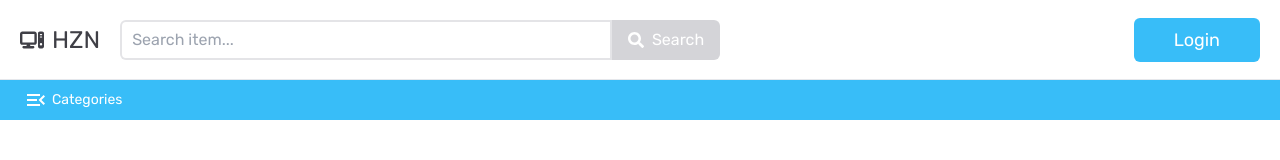
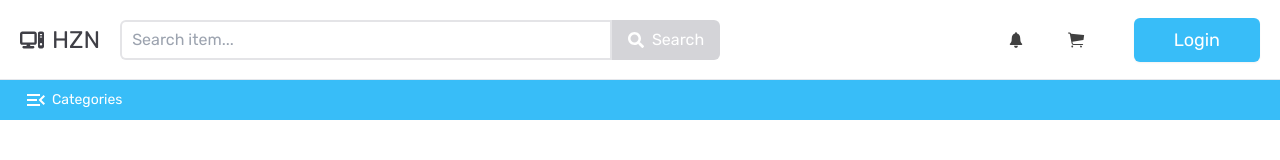
Before and after one commit to randhysatrio/heizenberg-next, a Next.js app: page / in a window 1280 px wide. Shown: the top 160 px of the page. Built offline with nearby package versions, Linux system fonts and the light colour scheme; no server answers.

Commit message:
create hover dropdown, install date-fns

```diff
--- a/package.json
+++ b/package.json
@@ -10,6 +10,7 @@
   },
   "dependencies": {
     "client-only": "^0.0.1",
+    "date-fns": "^3.3.1",
     "downshift": "^8.3.1",
     "formik": "^2.4.5",
     "framer-motion": "^11.0.3",
--- /dev/null
+++ b/src/app/_components/Button/ButtonPrimary.tsx
@@ -0,0 +1,20 @@
+"use client";
+
+import { HTMLMotionProps, motion } from "framer-motion";
+
+export default function ButtonPrimary({
+  children,
+  className,
+  ...props
+}: HTMLMotionProps<"button">) {
+  return (
+    <motion.button
+      whileTap={{ scale: 0.95 }}
+      whileHover={{ filter: `brightness(1.1)` }}
+      {...props}
+      className={`font-rubik-bold rounded-md bg-sky-400 px-4 py-2 text-white shadow-sm sm:px-6 lg:px-10 lg:text-lg ${className ?? ""}`}
+    >
+      {children}
+    </motion.button>
+  );
+}
--- /dev/null
+++ b/src/app/_components/Dropdown/HoverDropdown.tsx
@@ -0,0 +1,44 @@
+"use client";
+
+import { useState } from "react";
+
+import { motion } from "framer-motion";
+
+import useMeasure from "react-use-measure";
+
+type HoverDropdownProps = {
+  header: React.ReactNode;
+  children: React.ReactNode;
+};
+export default function HoverDropdown({
+  header,
+  children,
+}: HoverDropdownProps) {
+  // OPEN CLOSE STATES
+  const [open, setOpen] = useState(false);
+
+  // ELEMENT MEASURE
+  const [ref, { height }] = useMeasure();
+
+  return (
+    <div
+      onMouseEnter={() => setOpen(true)}
+      onMouseLeave={() => setOpen(false)}
+      className="group relative flex w-fit flex-col items-center"
+    >
+      {header}
+
+      <motion.article
+        animate={{ height }}
+        transition={{ bounce: 0 }}
+        className="absolute top-[100%] z-10 origin-top overflow-hidden"
+      >
+        {open && (
+          <div ref={ref} className="w-fit">
+            {children}
+          </div>
+        )}
+      </motion.article>
+    </div>
+  );
+}
--- a/src/app/_components/Header/Authentication.tsx
+++ b/src/app/_components/Header/Authentication.tsx
@@ -5,7 +5,7 @@ import { useEffect, useState } from "react";
 import { useRouter } from "next/navigation";
 
 // COMPONENTS
-import { motion } from "framer-motion";
+import ButtonPrimary from "../Button/ButtonPrimary";
 import Sidebar from "../Sidebar";
 
 // STORE
@@ -39,7 +39,7 @@ export default function Authentication() {
     <>
       {isLoggedIn ? (
         <>
-          <motion.button onClick={toggleSidebar}>click me</motion.button>
+          <button onClick={toggleSidebar}>click me</button>
 
           <Sidebar open={openSidebar} close={toggleSidebar}>
             <div className="flex h-screen w-60 flex-col bg-white p-4">
@@ -48,14 +48,9 @@ export default function Authentication() {
           </Sidebar>
         </>
       ) : (
-        <motion.button
-          whileTap={{ scale: 0.95 }}
-          whileHover={{ filter: `brightness(1.05)` }}
-          onClick={() => router.push("/login")}
-          className="font-rubik-bold shdaow-sm rounded-md bg-sky-400 px-4 py-2 text-white sm:px-6 lg:px-10 lg:text-lg"
-        >
+        <ButtonPrimary onClick={() => router.push("/login")}>
           Login
-        </motion.button>
+        </ButtonPrimary>
       )}
     </>
   );
--- /dev/null
+++ b/src/app/_components/Header/HeaderMenus/CartDropdown.tsx
@@ -0,0 +1,33 @@
+import Link from "next/link";
+
+import ButtonPrimary from "../../Button/ButtonPrimary";
+import HoverDropdown from "../../Dropdown/HoverDropdown";
+
+import { IoIosCart } from "react-icons/io";
+
+export default function CartDropdown({ isLoggedIn }: { isLoggedIn: boolean }) {
+  return (
+    <HoverDropdown
+      header={
+        <div className="cursor-pointer rounded-md p-2 group-hover:bg-zinc-100">
+          <IoIosCart className="h-5 w-5 text-black/75 group-hover:text-black" />
+        </div>
+      }
+    >
+      {isLoggedIn ? (
+        <div></div>
+      ) : (
+        <div className="flex h-72 w-60 flex-col items-center justify-center gap-8 rounded-md border bg-white">
+          <div className="font-rubik-extrabold">
+            <h4 className="tracking none text-lg">Login to</h4>
+            <h2 className="text-xl">See your Cart</h2>
+          </div>
+
+          <Link href={"/login"}>
+            <ButtonPrimary>Login</ButtonPrimary>
+          </Link>
+        </div>
+      )}
+    </HoverDropdown>
+  );
+}
--- /dev/null
+++ b/src/app/_components/Header/HeaderMenus/NotificationDropdown.tsx
@@ -0,0 +1,37 @@
+import Link from "next/link";
+
+import ButtonPrimary from "../../Button/ButtonPrimary";
+import HoverDropdown from "../../Dropdown/HoverDropdown";
+
+import { IoIosNotifications } from "react-icons/io";
+
+export default function NotificationDropdown({
+  isLoggedIn,
+}: {
+  isLoggedIn: boolean;
+}) {
+  return (
+    <HoverDropdown
+      header={
+        <div className="cursor-pointer rounded-md p-2 group-hover:bg-zinc-100">
+          <IoIosNotifications className="h-5 w-5 text-black/75 group-hover:text-black" />
+        </div>
+      }
+    >
+      {isLoggedIn ? (
+        <div></div>
+      ) : (
+        <div className="flex h-72 w-72 flex-col items-center justify-center gap-8 rounded-md border bg-white">
+          <div className="font-rubik-extrabold">
+            <h4 className="tracking none text-lg">Login to</h4>
+            <h2 className="text-xl">See your Notification</h2>
+          </div>
+
+          <Link href={"/login"}>
+            <ButtonPrimary>Login</ButtonPrimary>
+          </Link>
+        </div>
+      )}
+    </HoverDropdown>
+  );
+}
--- /dev/null
+++ b/src/app/_components/Header/HeaderMenus/index.tsx
@@ -0,0 +1,19 @@
+import { cookies } from "next/headers";
+
+import NotificationDropdown from "./NotificationDropdown";
+import CartDropdown from "./CartDropdown";
+
+import { COOKIE_NAME } from "@/app/_config/constanst";
+
+export default function HeaderMenus() {
+  // COOKIES
+  const cookieStore = cookies();
+  const isLoggedIn = cookieStore.has(COOKIE_NAME);
+
+  return (
+    <section className="mx-10 hidden items-center gap-6 lg:flex">
+      <NotificationDropdown isLoggedIn={isLoggedIn} />
+      <CartDropdown isLoggedIn={isLoggedIn} />
+    </section>
+  );
+}
--- a/src/app/_components/Header/index.tsx
+++ b/src/app/_components/Header/index.tsx
@@ -5,6 +5,8 @@ import Authentication from "./Authentication";
 import CategorySidebar from "./CategorySidebar";
 
 import { FaComputer } from "react-icons/fa6";
+import HoverDropdown from "../Dropdown/HoverDropdown";
+import HeaderMenus from "./HeaderMenus";
 
 export default function Header() {
   return (
@@ -21,6 +23,8 @@ export default function Header() {
 
         <Searchbar />
 
+        <HeaderMenus />
+
         <Authentication />
       </section>
 
--- a/src/app/_components/Tabs/index.tsx
+++ b/src/app/_components/Tabs/index.tsx
@@ -26,8 +26,10 @@ export default function Tabs({
           const isActive = t.name === activeVal;
 
           return (
-            <li
+            <motion.li
               key={t.id || t.name}
+              layout
+              layoutRoot
               onClick={() => onClickTab(t.name)}
               className="group relative cursor-pointer px-3 py-2 hover:bg-zinc-100 lg:px-4"
             >
@@ -38,11 +40,12 @@ export default function Tabs({
               </p>
               {isActive && (
                 <motion.div
+                  layout
                   layoutId={tabId || "page-tabs"}
                   className="absolute bottom-0 left-0 h-[2px] w-full rounded-tl-md rounded-tr-md bg-sky-400"
                 />
               )}
-            </li>
+            </motion.li>
           );
         })}
       </ul>
```
Also changed, not shown: 1 other file (tests, documents, lock files or other folders).
